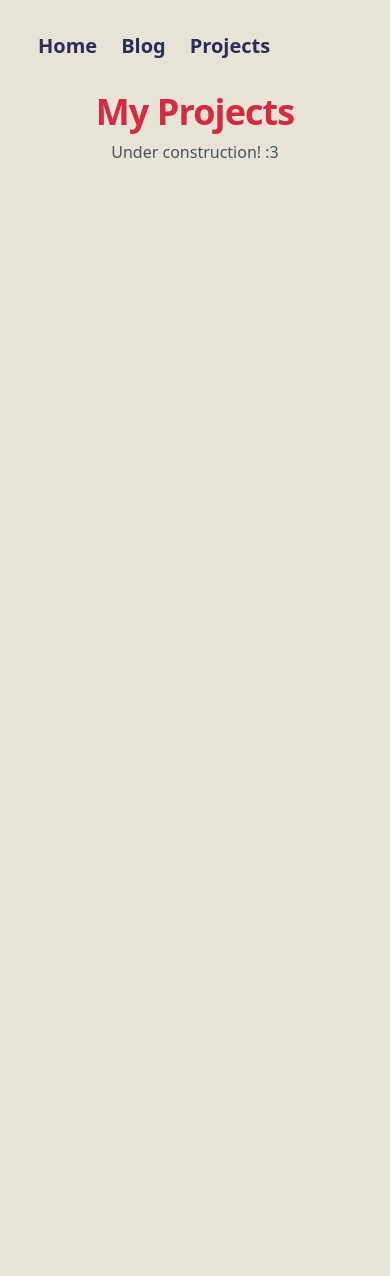
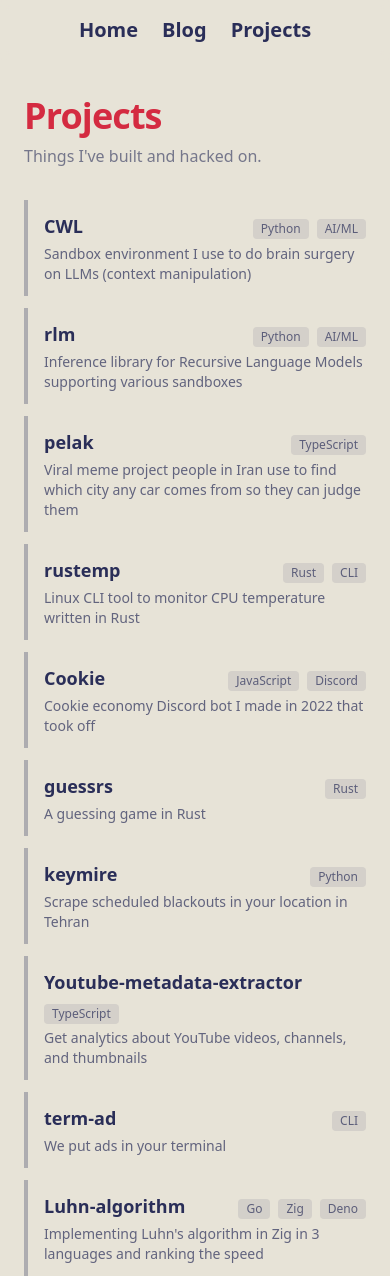
Before and after one commit to Baggiest/portfolio, a SvelteKit app: page /projects in a window 390 px wide. Before the commit the page ends 844 px from the top, so only its background shows below. Built offline with nearby package versions, Linux system fonts and the light colour scheme; a web font is replaced by a local one.

Commit message:
new stuff

```diff
--- a/src/app.css
+++ b/src/app.css
@@ -8,4 +8,29 @@
 
 body {
     background-color: #e7e3d7;
+    -ms-overflow-style: none;
+    scrollbar-width: none;
 }
+
+body::-webkit-scrollbar {
+    display: none;
+}
+
+html {
+    -ms-overflow-style: none;
+    scrollbar-width: none;
+}
+
+html::-webkit-scrollbar {
+    display: none;
+}
+
+/* Utility class for hiding scrollbars on any element */
+.no-scrollbar {
+    -ms-overflow-style: none;
+    scrollbar-width: none;
+}
+
+.no-scrollbar::-webkit-scrollbar {
+    display: none;
+}
--- /dev/null
+++ b/src/lib/projects.ts
@@ -0,0 +1,74 @@
+export type Project = {
+	name: string
+	description: string
+	url: string
+	tags: string[]
+	featured?: boolean
+}
+
+export const projects: Project[] = [
+	{
+		name: 'CWL',
+		description: 'Sandbox environment I use to do brain surgery on LLMs (context manipulation)',
+		url: 'https://github.com/Baggiest/CWL',
+		tags: ['Python', 'AI/ML'],
+		featured: true
+	},
+	{
+		name: 'rlm',
+		description: 'Inference library for Recursive Language Models supporting various sandboxes',
+		url: 'https://github.com/Baggiest/rlm',
+		tags: ['Python', 'AI/ML'],
+		featured: true
+	},
+	{
+		name: 'pelak',
+		description: 'Viral meme project people in Iran use to find which city any car comes from so they can judge them',
+		url: 'https://pelak.lol',
+		tags: ['TypeScript'],
+		featured: true
+	},
+	{
+		name: 'rustemp',
+		description: 'Linux CLI tool to monitor CPU temperature written in Rust',
+		url: 'https://github.com/Baggiest/rustemp',
+		tags: ['Rust', 'CLI'],
+		featured: true
+	},
+	{
+		name: 'Cookie',
+		description: 'Cookie economy Discord bot I made in 2022 that took off',
+		url: 'https://github.com/Baggiest/Cookie',
+		tags: ['JavaScript', 'Discord']
+	},
+	{
+		name: 'guessrs',
+		description: 'A guessing game in Rust',
+		url: 'https://github.com/Baggiest/guessrs',
+		tags: ['Rust']
+	},
+	{
+		name: 'keymire',
+		description: 'Scrape scheduled blackouts in your location in Tehran',
+		url: 'https://github.com/Baggiest/keymire',
+		tags: ['Python']
+	},
+	{
+		name: 'Youtube-metadata-extractor',
+		description: 'Get analytics about YouTube videos, channels, and thumbnails',
+		url: 'https://github.com/Baggiest/Youtube-metadata-extractor',
+		tags: ['TypeScript']
+	},
+	{
+		name: 'term-ad',
+		description: 'We put ads in your terminal',
+		url: 'https://github.com/Baggiest/term-ad',
+		tags: ['CLI']
+	},
+	{
+		name: 'Luhn-algorithm',
+		description: 'Implementing Luhn\'s algorithm in Zig in 3 languages and ranking the speed',
+		url: 'https://github.com/Baggiest/Luhn-algorithm',
+		tags: ['Go','Zig','Deno']
+	}
+]
--- a/src/routes/+layout.svelte
+++ b/src/routes/+layout.svelte
@@ -3,15 +3,15 @@
 </script>
 
 <div
-	class=" h-dvh bg-[#e7e3d7] text-center text-secondary selection:bg-primary selection:text-white"
+	class="min-h-dvh bg-[#e7e3d7] text-secondary selection:bg-primary selection:text-white flex items-center justify-center pt-24 no-scrollbar overflow-y-auto"
 >
-	<div class="flex items-center justify-center">
-		<nav class="flex w-1/3 min-w-[330px] gap-6 px-2 py-8 text-xl font-semibold text-[#2a2e58]">
+	<div class="w-full max-w-4xl px-6 md:px-12 lg:px-16 ">
+		<nav class="fixed top-0 left-0 right-0 z-50 flex gap-6 py-4 px-6 md:px-12 lg:px-16 justify-center bg-[#e7e3d7]/90 backdrop-blur-sm text-xl font-semibold text-[#2a2e58]">
 			<a class="hover:text-primary" href="/">Home</a>
 			<a class="hover:text-primary" href="/blog">Blog</a>
 			<a class="hover:text-primary" href="/projects">Projects</a>
 		</nav>
+
+		<slot></slot>
 	</div>
-
-	<slot></slot>
 </div>
--- a/src/routes/+page.svelte
+++ b/src/routes/+page.svelte
@@ -1,19 +1,21 @@
-<script>
+<script lang="ts">
 	import { onMount } from 'svelte';
 	import format from '../utils/format';
 	import github_logo from '$lib/assets/github.svg';
 	import x_logo from '$lib/assets/x.svg';
 	import linkedin_logo from '$lib/assets/linkedin.svg';
 	import yc_logo from '$lib/assets/yc.svg';
-	import oishimarket_png from '$lib/assets/oishi.png';
+	import { projects } from '$lib/projects';
 
-	// timestamp of december 14th 2004
+	export let data: {
+		posts: Array<{ title: string; slug: string; description: string; date: string }>;
+	};
+	const { posts } = data;
+	const featuredProjects = projects.filter((p) => p.featured).slice(0, 4);
+
 	let birthday = 1103023247;
-
-	// current time in ms; updated via rAF for smooth updates
 	let currentTimeInMs = Date.now();
 
-	// my age in seconds (reacts to currentTimeInMs)
 	$: ageSeconds = currentTimeInMs / 1000 - birthday;
 	$: ageMinutes = ageSeconds / 60;
 	$: wholeMinutes = Math.floor(ageMinutes);
@@ -33,40 +35,119 @@
 <svelte:head>
 	<title>Mani E. Sohi</title>
 </svelte:head>
-
-<div class="flex h-auto justify-center pt-8 text-[#2a2e58]">
-	<div class="h-[500px] w-1/3 min-w-[330px]">
-		<h1 class="pl-4 mb-0 pb-0 pt-4 text-left text-[2.8rem] font-extrabold tracking-tight text-blue-950">
+<div class="pb-16 text-[#2a2e58]">
+	<div class="grid grid-cols-1 gap-12 lg:grid-cols-[1fr_280px] lg:gap-16">
+		<div>
+			<section class="mb-10">
+				<h1 class="text-[2.8rem] font-extrabold leading-tight tracking-tight text-blue-950">
 					Hey I'm <span class="text-nowrap text-primary">Mani E. Sohi </span>ツ
 				</h1>
-		<div class="">
-			<p
-				class="mr-auto max-w-[400px] pl-4 pb-4 pt-4 text-left text-xl font-bold leading-tight"
+				<p class="mt-4 max-w-lg text-xl font-bold leading-snug">
+					I'm a <span>{format(wholeMinutes)}</span><span class="tabular-nums text-primary"
+						>.{String(fractional).padStart(2, '0')}</span
 					>
-				I'm a <span class="">{format(wholeMinutes)}</span><span
-					class="tabular-nums text-primary">.{String(fractional).padStart(2, '0')}</span
+					minutes old product engineer and former mechanic.
+				</p>
+				<div class="mt-6 flex items-center gap-6">
+					<a href="https://github.com/baggiest" class="opacity-70 transition hover:opacity-100">
+						<img height="28" width="28" src={github_logo} alt="Github" />
+					</a>
+					<a
+						href="https://www.linkedin.com/in/manisohi/"
+						class="opacity-70 transition hover:opacity-100"
 					>
-				minutes old product engineer working on the intersection of human-AI interaction, systems engineering,
-				and execution.<br />
-			</p>
-
-			<div class="flex justify-center gap-x-8 gap-y-0 pr-5 pt-4 items-baseline">
-				<a href="https://github.com/baggiest">
-					<img height="40" width="40" src={github_logo} class="ml-0" alt="Github" />
+						<img height="28" width="28" src={linkedin_logo} alt="LinkedIn" />
 					</a>
-				<a href="https://www.linkedin.com/in/manisohi/">
-					<img height="40" width="40" src={linkedin_logo} alt="LinkedIn" />
+					<a href="https://x.com/manisohi" class="opacity-70 transition hover:opacity-100">
+						<img height="28" width="28" src={x_logo} alt="X" />
 					</a>
-				<a href="https://x.com/manisohi">
-					<img height="40" width="40" src={x_logo} alt="X" />
-				</a>
-				<a href="https://news.ycombinator.com/user?id=Baggie">
-					<img height="40" width="40" src={yc_logo} alt="hackernews" />
+					<a
+						href="https://news.ycombinator.com/user?id=Baggie"
+						class="opacity-70 transition hover:opacity-100"
+					>
+						<img height="28" width="28" src={yc_logo} alt="hackernews" />
 					</a>
 				</div>
+			</section>
+
+			<section class="space-y-6">
+				<h2 class="text-lg font-bold uppercase tracking-wide text-blue-950">What I do</h2>
+				<p class="leading-relaxed text-secondary">
+					I currently work on <strong class="text-blue-950">human-AI interaction</strong> engineering with emphasis on product engineering, and execution.
+					My work ethic is high-agency and rapid-development, like that one squirrel from "over the hedge".
+
+				</p>
+				<div class="pt-2">
+					<p class="mb-2 text-sm text-secondary/70">Focus areas:</p>
+					<ul class="space-y-1 text-sm text-secondary/80">
+						<li>· End to end product engineering, design and delivery (5+ yoe)</li>
+						<li>· Lean hardware design & manufacturing</li>
+						<li>· Figuring out human-centric AI systems</li>
+						<li>· Getting my 1992 carburated lancer to start in the morning</li>
+					</ul>
 				</div>
-		<!-- <p class="font-rampart text-4xl ">タイドポッドは美味しいですよ :3</p> -->
+				<p class="pt-2 text-sm text-secondary/80">
+					Based in Tehran. Open to collaboration and conversation—<a
+						href="https://www.linkedin.com/in/manisohi/"
+						class="font-medium text-primary hover:underline">get in touch</a
+					>.
+				</p>
+			</section>
+		</div>
 
-		<img class="p-10" src={oishimarket_png} alt="oishi" />
+		<aside class="space-y-10 lg:pt-4">
+			<div>
+				<h2 class="mb-3 text-lg font-bold uppercase tracking-wide text-blue-950">Writing</h2>
+				{#if posts.length === 0}
+					<p class="text-sm text-secondary/60">No posts yet.</p>
+				{:else}
+					<ul class="space-y-3">
+						{#each posts as post}
+							<li class="group">
+								<a class="block" href={`/blog/${post.slug}`}>
+									<h3
+										class="text-sm font-semibold text-secondary transition group-hover:text-primary"
+									>
+										{post.title}
+									</h3>
+									<p class="text-xs text-secondary/60">{post.description}</p>
+								</a>
+							</li>
+						{/each}
+					</ul>
+					<a
+						href="/blog"
+						class="mt-4 inline-block text-sm font-semibold text-primary hover:underline"
+						>All posts →</a
+					>
+				{/if}
+			</div>
+
+			<div>
+				<h2 class="mb-3 text-lg font-bold uppercase tracking-wide text-blue-950">Projects</h2>
+				<ul class="space-y-3">
+					{#each featuredProjects as project}
+						<li class="group">
+							<a class="block" href={project.url} target="_blank" rel="noopener noreferrer">
+								<div class="flex items-baseline gap-2">
+									<h3
+										class="text-sm font-semibold text-secondary transition group-hover:text-primary"
+									>
+										{project.name}
+									</h3>
+									<span class="text-xs text-secondary/40">{project.tags[0]}</span>
+								</div>
+								<p class="text-xs text-secondary/60">{project.description}</p>
+							</a>
+						</li>
+					{/each}
+				</ul>
+				<a
+					href="/projects"
+					class="mt-4 inline-block text-sm font-semibold text-primary hover:underline"
+					>All projects →</a
+				>
+			</div>
+		</aside>
 	</div>
 </div>
--- a/src/routes/blog/+layout.svelte
+++ b/src/routes/blog/+layout.svelte
@@ -1,4 +1,4 @@
-<div class="mx-auto max-w-3xl px-4 py-12 text-[#2a2e58]">
+<div class="mx-auto max-w-3xl px-4 py-6 text-[#2a2e58]">
   <slot></slot>
   <div class="mt-12 text-center text-sm text-gray-500">© rotstreet.com</div>
 </div>
--- a/src/routes/projects/+layout.svelte
+++ b/src/routes/projects/+layout.svelte
@@ -4,6 +4,6 @@
     export let data: LayoutData;
 </script>
 
-<h1 class="mb-2 text-center text-4xl font-extrabold tracking-tight text-primary">My Projects</h1>
-<p class="mb-8 text-center text-gray-600">Under construction! :3</p>
+<h1 class="mb-2 text-4xl font-extrabold tracking-tight text-primary">Projects</h1>
+<p class="mb-8 text-secondary/60">Things I've built and hacked on.</p>
 <slot />
--- a/src/routes/projects/+page.svelte
+++ b/src/routes/projects/+page.svelte
@@ -1,5 +1,21 @@
 <script lang="ts">
-    import type { PageData } from './$types';
+    import { projects } from '$lib/projects';
+</script>
 
-    export let data: PageData;
-</script>
+<ul class="space-y-3">
+    {#each projects as project}
+        <li class="border-l-4 border-secondary/30 pl-4 py-3 transition hover:border-primary hover:bg-[#ddd9cd]/50">
+            <a class="block" href={project.url} target="_blank" rel="noopener noreferrer">
+                <div class="flex justify-between gap-2 items-baseline flex-wrap">
+                    <h2 class="text-lg font-semibold text-secondary">{project.name}</h2>
+                    <div class="flex gap-2 flex-wrap">
+                        {#each project.tags as tag}
+                            <span class="text-xs px-2 py-0.5 bg-secondary/10 text-secondary/70 rounded">{tag}</span>
+                        {/each}
+                    </div>
+                </div>
+                <p class="mt-1 text-sm text-secondary/70">{project.description}</p>
+            </a>
+        </li>
+    {/each}
+</ul>
```
Also changed, not shown: src/posts/first-blog.md (+1 -5 lines), src/posts/rotstreet.md (+1 -1 lines), src/routes/+page.ts (added, +18 -0 lines), src/routes/blog/+page.svelte (+8 -8 lines). Lines whose indentation alone changed are shown as unchanged.
